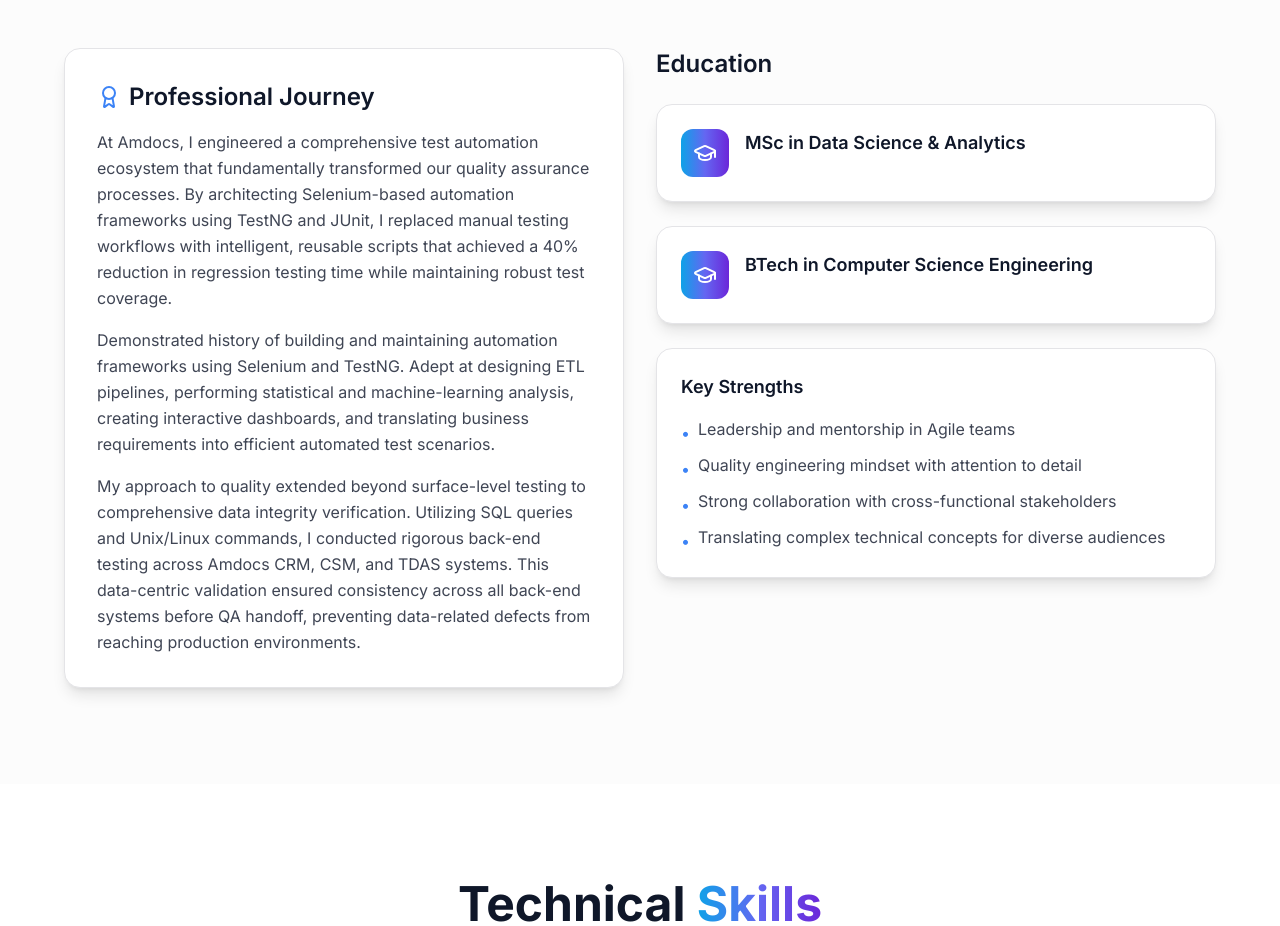
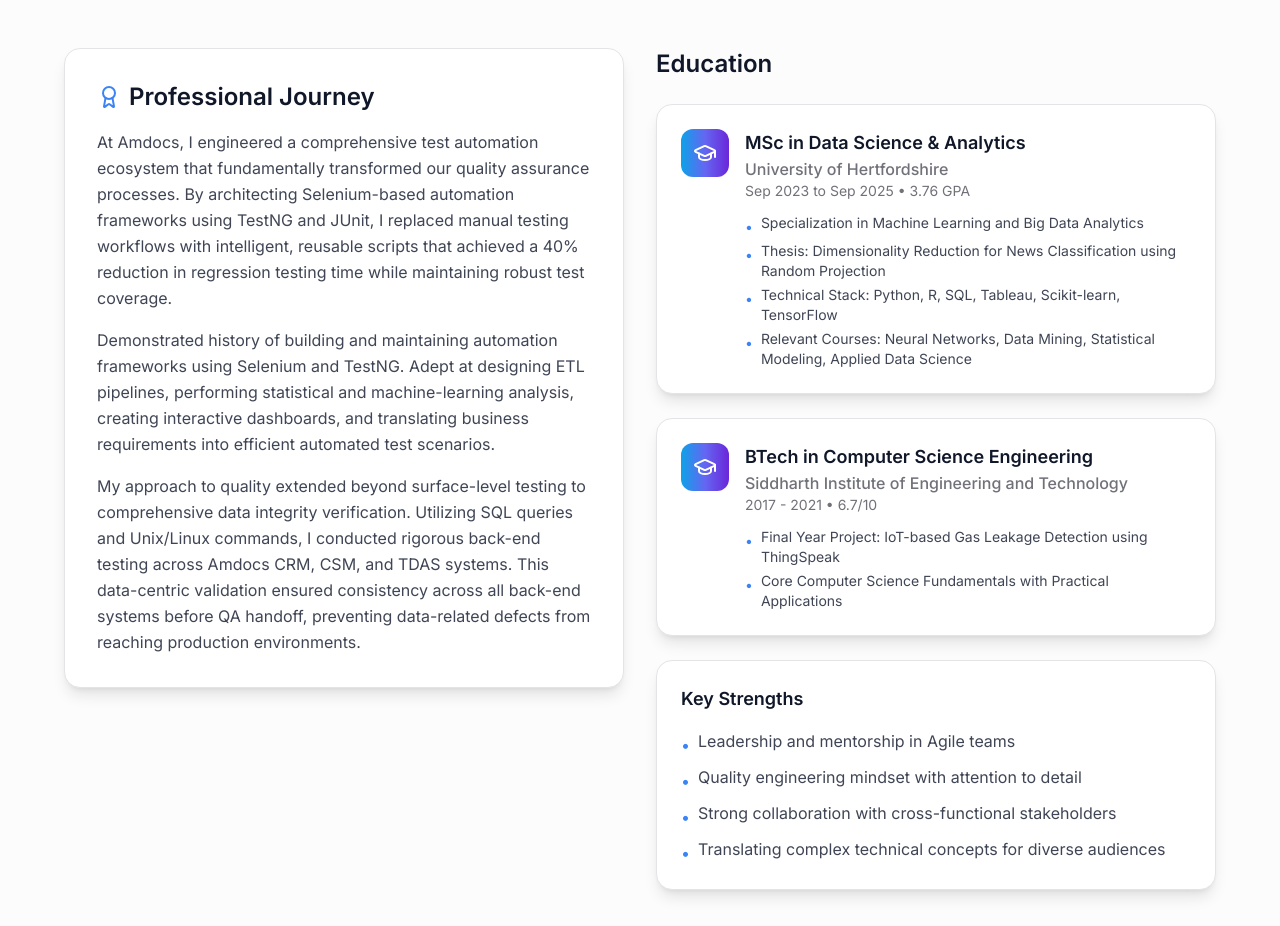
Before and after one commit to nandhiharsha/nandi-insights-hub, a React (Vite) app: page / in a window 1280 px wide. Shown: the part 984-1910 px from the top of the page. Built offline with nearby package versions, Linux system fonts and the light colour scheme; the HTML template or start-up script is replaced by a standard one.

Commit message:
Update About.tsx

```diff
--- a/src/components/Portfolio/About.tsx
+++ b/src/components/Portfolio/About.tsx
@@ -6,7 +6,7 @@ const About = () => {
     {
       degree: "MSc in Data Science & Analytics",
       institution: "University of Hertfordshire",
-  duration: "Sep-2023 to Sep-2025",
+      duration: "Sep 2023 to Sep 2025",
       gpa: "3.76 GPA",
       icon: GraduationCap,
       details: [
@@ -82,8 +82,18 @@ const About = () => {
                   <div className="p-3 rounded-xl gradient-bg">
                     <edu.icon className="w-6 h-6 text-white" />
                   </div>
-                  <div>
+                  <div className="flex-1">
                     <h4 className="text-lg font-semibold">{edu.degree}</h4>
+                    <p className="text-muted-foreground font-medium">{edu.institution}</p>
+                    <p className="text-sm text-muted-foreground">{edu.duration} • {edu.gpa || edu.result}</p>
+                    <ul className="mt-3 space-y-1">
+                      {edu.details.map((detail, detailIndex) => (
+                        <li key={detailIndex} className="text-sm text-foreground/80 flex items-start gap-2">
+                          <span className="text-primary mt-1">•</span>
+                          <span>{detail}</span>
+                        </li>
+                      ))}
+                    </ul>
                   </div>
                 </div>
               </Card>
```
Lines whose indentation alone changed are shown as unchanged.
